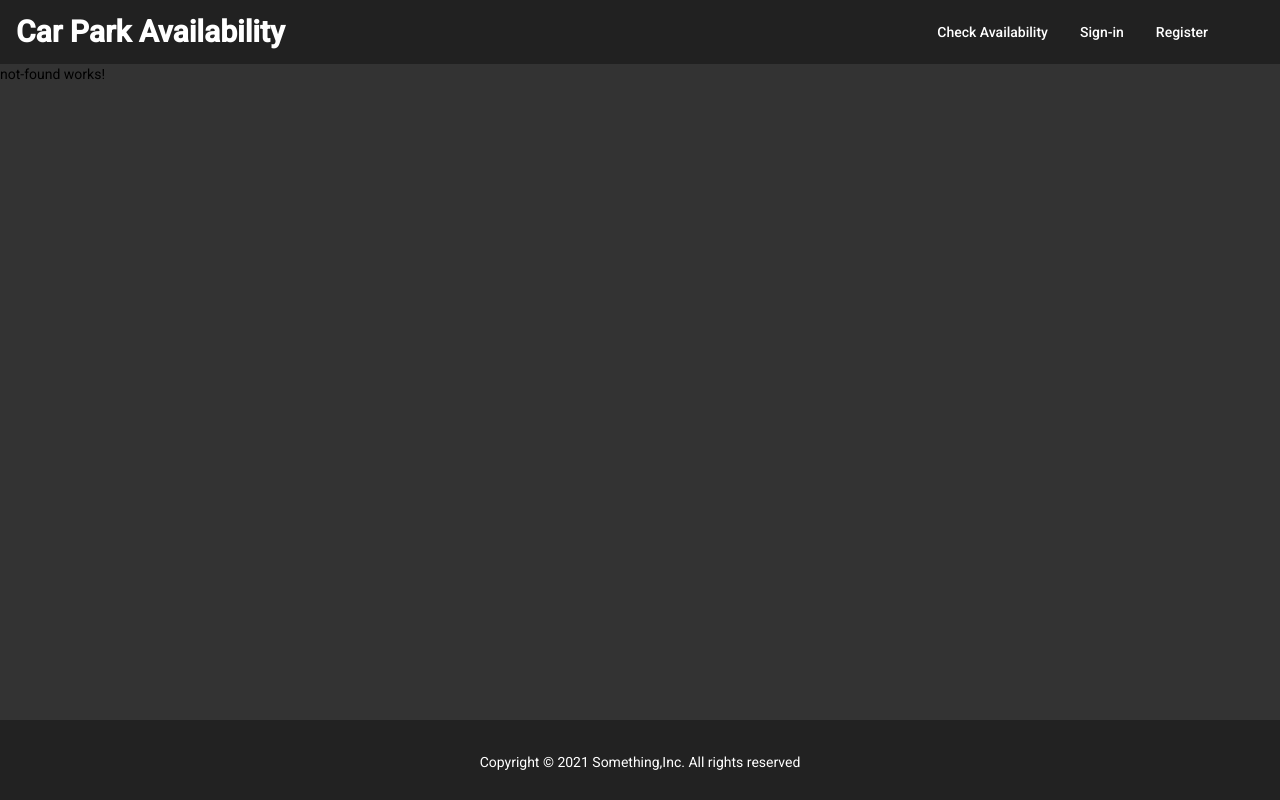
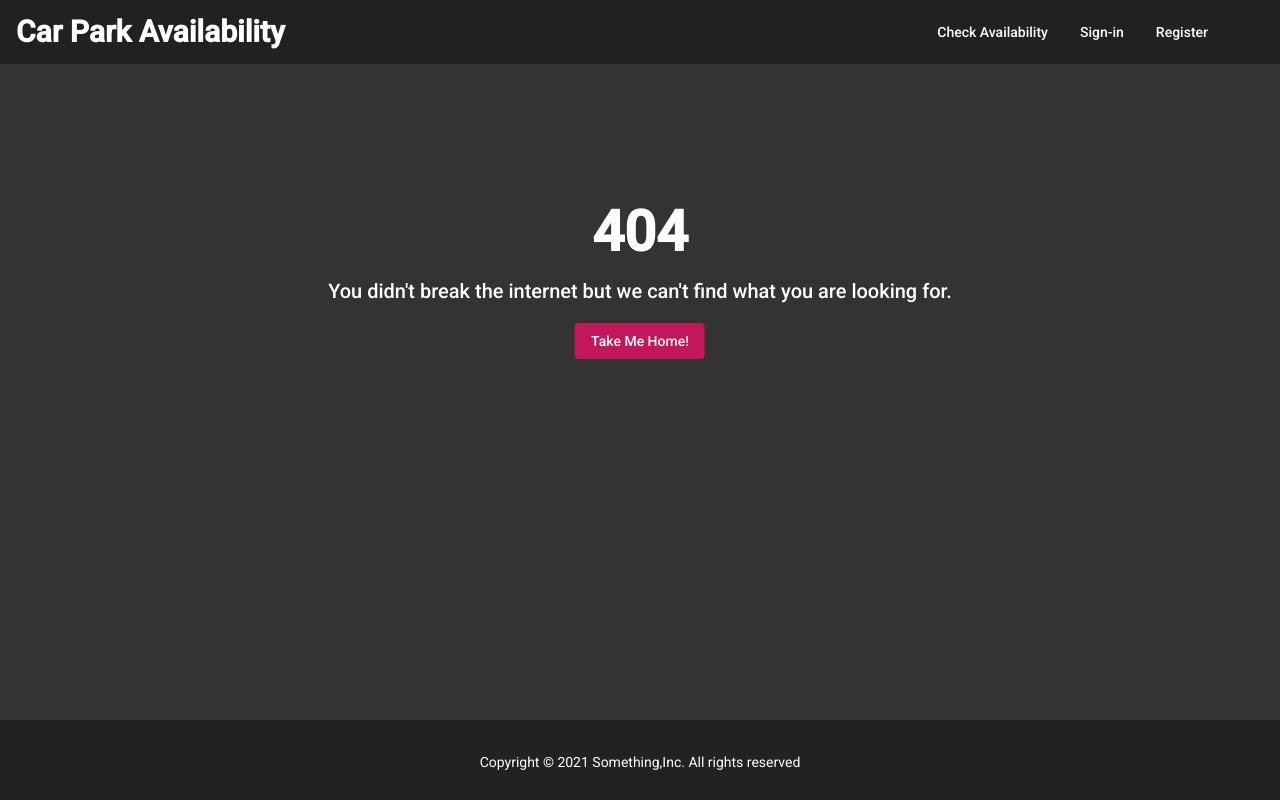
Before and after one commit to thantnaylin/car-park-availability-client, an Angular app: page /404 in a window 1280 px wide. Built offline with nearby package versions, Linux system fonts and the light colour scheme.

Commit message:
Implemented not found component

```diff
--- a/src/app/components/screens/not-found/not-found.component.css
+++ b/src/app/components/screens/not-found/not-found.component.css
@@ -0,0 +1,34 @@
+.docs-header-background {
+  overflow: hidden;
+  position: relative;
+  height: 420px;
+  background: #333333;
+}
+.docs-header-section {
+  width: 90%;
+  position: absolute;
+  z-index: 0;
+  text-align: center;
+  top: 50%;
+  left: 50%;
+  transform: translate(-50%, -50%);
+}
+
+.docs-header-headline {
+  width: 90%;
+  position: absolute;
+  z-index: 0;
+  text-align: center;
+  top: 50%;
+  left: 50%;
+  transform: translate(-50%, -50%);
+  color: #fff;
+}
+
+.mat-h1 {
+  font-size: 56px;
+  font-weight: 700;
+  line-height: 56px;
+  margin: 15px 5px;
+  letter-spacing: normal;
+}
--- a/src/app/components/screens/not-found/not-found.component.html
+++ b/src/app/components/screens/not-found/not-found.component.html
@@ -1 +1,13 @@
-<p>not-found works!</p>
+<header aria-label="Not Found"
+    class="docs-header-background" tabindex="-1"
+    style="outline: none;">
+
+    <div class="docs-header-section">
+        <div class="docs-header-headline">
+            <h1 class="mat-h1">404</h1>
+            <h2>You didn't break the internet but we can't find what you are looking for.</h2>
+            <a mat-flat-button color="primary" routerLink="">Take Me Home!</a>
+        </div>
+    </div>
+
+</header>
```
